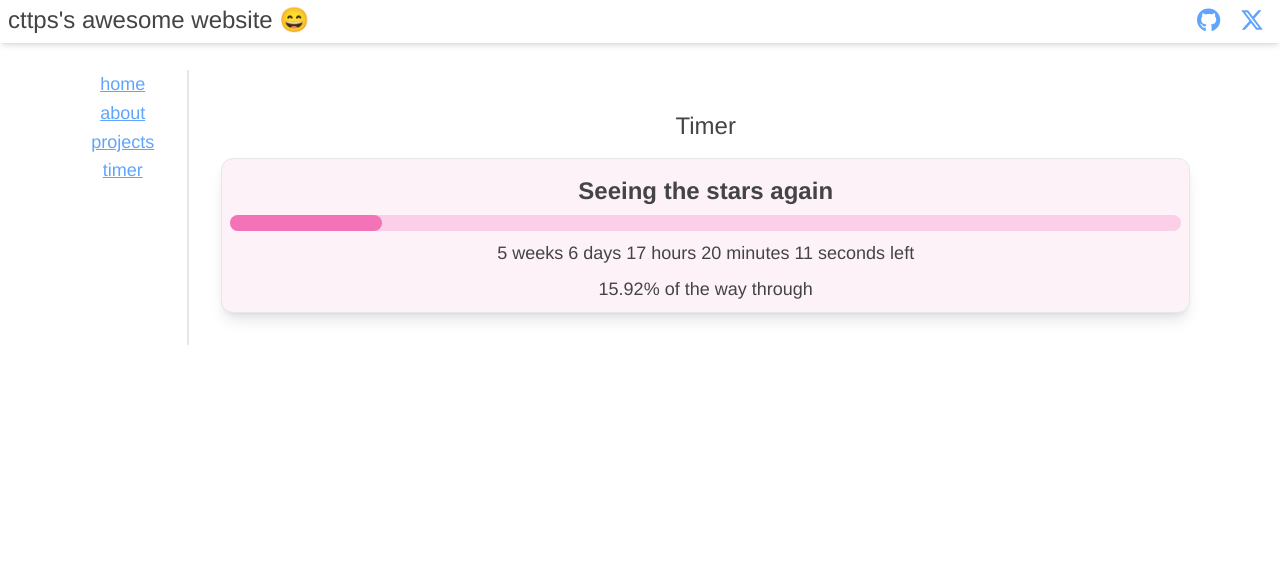
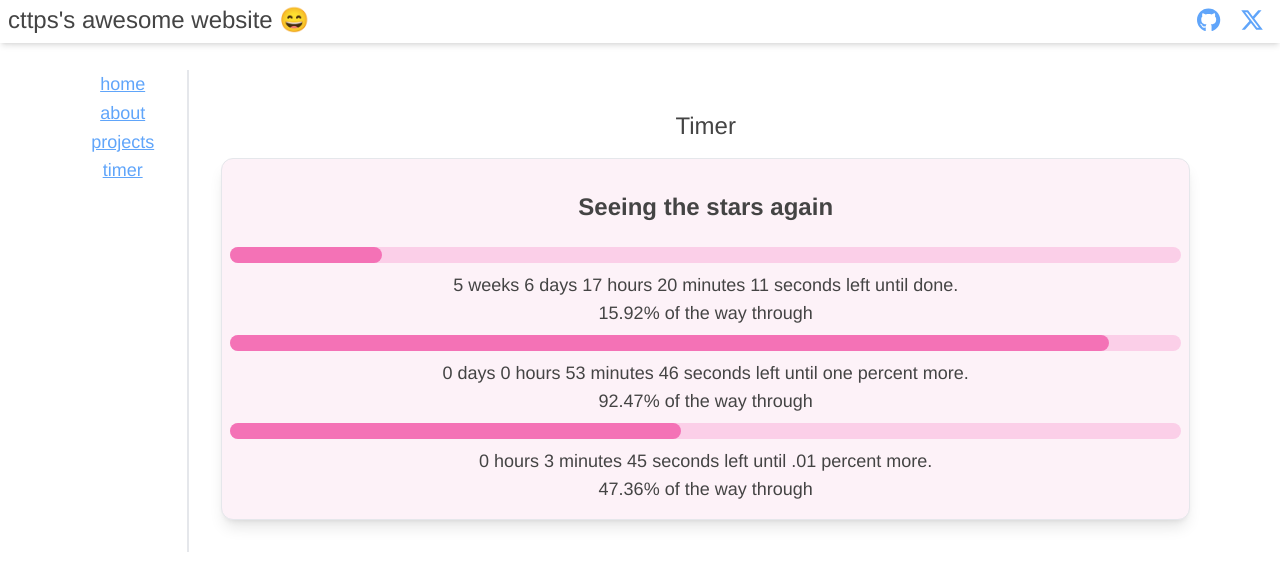
Before and after one commit to cttps/personalwebsite, a React (Create React App) app in the folder web/: page /omTimer in a window 1280 px wide. Shown: the top 566 px of the page. Built offline with nearby package versions, Linux system fonts and the light colour scheme.

Commit message:
More timers in ./omTimer

```diff
--- a/web/src/pages/Home.tsx
+++ b/web/src/pages/Home.tsx
@@ -1,6 +1,8 @@
 
 export default function Home() {
     return (
-        <p className='m-96'>hey, welcome to my website!</p>
+        <div className="flex w-full h-full justify-center align-middle text-center">
+            <p className=''>hey, welcome to my website!</p>
+        </div>
     );
   }
--- a/web/src/pages/OminousTimer.tsx
+++ b/web/src/pages/OminousTimer.tsx
@@ -17,7 +17,7 @@ export default function OmTimer() {
     const totalDuration = end - start;
     const elapsed = now - start;
     const remaining = end - now;
-    const percentage = (elapsed / totalDuration) * 100;
+    const totalPercentage = (elapsed / totalDuration) * 100;
 
     const weeksLeft = Math.floor(remaining / (60 * 60 * 24 * 7));
     const daysLeft = Math.floor((remaining % (60 * 60 * 24 * 7)) / (60 * 60 * 24));
@@ -25,23 +25,56 @@ export default function OmTimer() {
     const minutesLeft = Math.floor((remaining % (60 * 60)) / 60);
     const secondsLeft = remaining % 60;
 
+    const onePercentPercentage = (totalPercentage % 1) * 100;
+    const remainingOnePercentTime = 100 - onePercentPercentage
+    const remaining1Percent = (Math.floor((remainingOnePercentTime/100) * totalDuration)) / 100
+    const onePdaysLeft = Math.floor(remaining1Percent / (60 * 60 * 24));
+    const onePhoursLeft = Math.floor((remaining1Percent % (60 * 60 * 24)) / (60 * 60));
+    const onePminutesLeft = Math.floor((remaining1Percent % (60 * 60)) / 60);
+    const onePsecondsLeft = Math.floor(remaining1Percent % 60);
+
+    const zeroOnePercentPercentage = ((totalPercentage*100) % 1) * 100;
+    const remaining01PercentTime = 100 - zeroOnePercentPercentage
+    const remaining01Percent = (Math.floor((remaining01PercentTime/100) * totalDuration)) / 10000
+    const zonePhoursLeft = Math.floor(remaining01Percent / (60 * 60));
+    const zonePminutesLeft = Math.floor((remaining01Percent % (60 * 60)) / 60);
+    const zonePsecondsLeft = Math.floor(remaining01Percent % 60);
+
     return (
         <div className="p-8">
             <h1 className="text-2xl my-2 mb-4">Timer</h1>
             <div className="grid w-full">
                 <div className="p-2 shadow-lg grid rounded-xl place-items-center border bg-pink-50">
-                    <h2 className="my-2 text-2xl font-semibold">Seeing the stars again</h2>
+                    <h2 className="my-6 text-2xl font-semibold">Seeing the stars again</h2>
                     <div className="w-full bg-pink-200 h-4 rounded-full">
                         <div
                             className="bg-pink-400 h-4 rounded-full"
-                            style={{ width: `${percentage}%` }}
+                            style={{ width: `${totalPercentage}%` }}
                         ></div>
                     </div>
                     <p className="text-lg my-2">
-                        {weeksLeft} weeks {daysLeft} days {hoursLeft} hours {minutesLeft} minutes {secondsLeft} seconds left
+                        {weeksLeft} weeks {daysLeft} days {hoursLeft} hours {minutesLeft} minutes {secondsLeft} seconds left until done. <br/>
+                        {totalPercentage.toFixed(2)}% of the way through
                     </p>
-                    <p>
-                        {percentage.toFixed(2)}% of the way through
+                    <div className="w-full bg-pink-200 h-4 rounded-full">
+                        <div
+                            className="bg-pink-400 h-4 rounded-full"
+                            style={{ width: `${onePercentPercentage}%` }}
+                        ></div>
+                    </div>
+                    <p className="text-lg my-2">
+                        {onePdaysLeft} days {onePhoursLeft} hours {onePminutesLeft} minutes {onePsecondsLeft} seconds left until one percent more. <br/>
+                        {onePercentPercentage.toFixed(2)}% of the way through
+                    </p>
+                    <div className="w-full bg-pink-200 h-4 rounded-full">
+                        <div
+                            className="bg-pink-400 h-4 rounded-full"
+                            style={{ width: `${zeroOnePercentPercentage}%` }}
+                        ></div>
+                    </div>
+                    <p className="text-lg my-2">
+                        {zonePhoursLeft} hours {zonePminutesLeft} minutes {zonePsecondsLeft} seconds left until .01 percent more. <br/>
+                        {zeroOnePercentPercentage.toFixed(2)}% of the way through
                     </p>
                 </div>
             </div>
```
